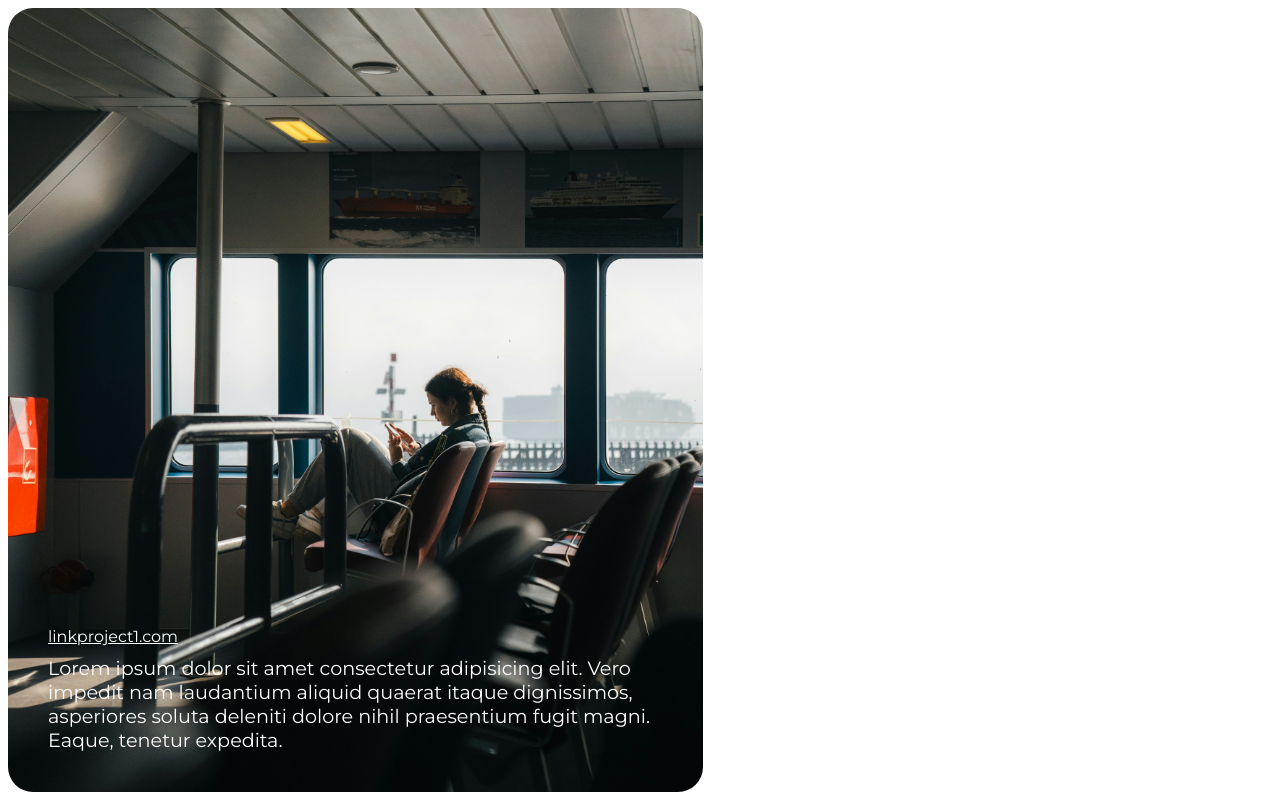
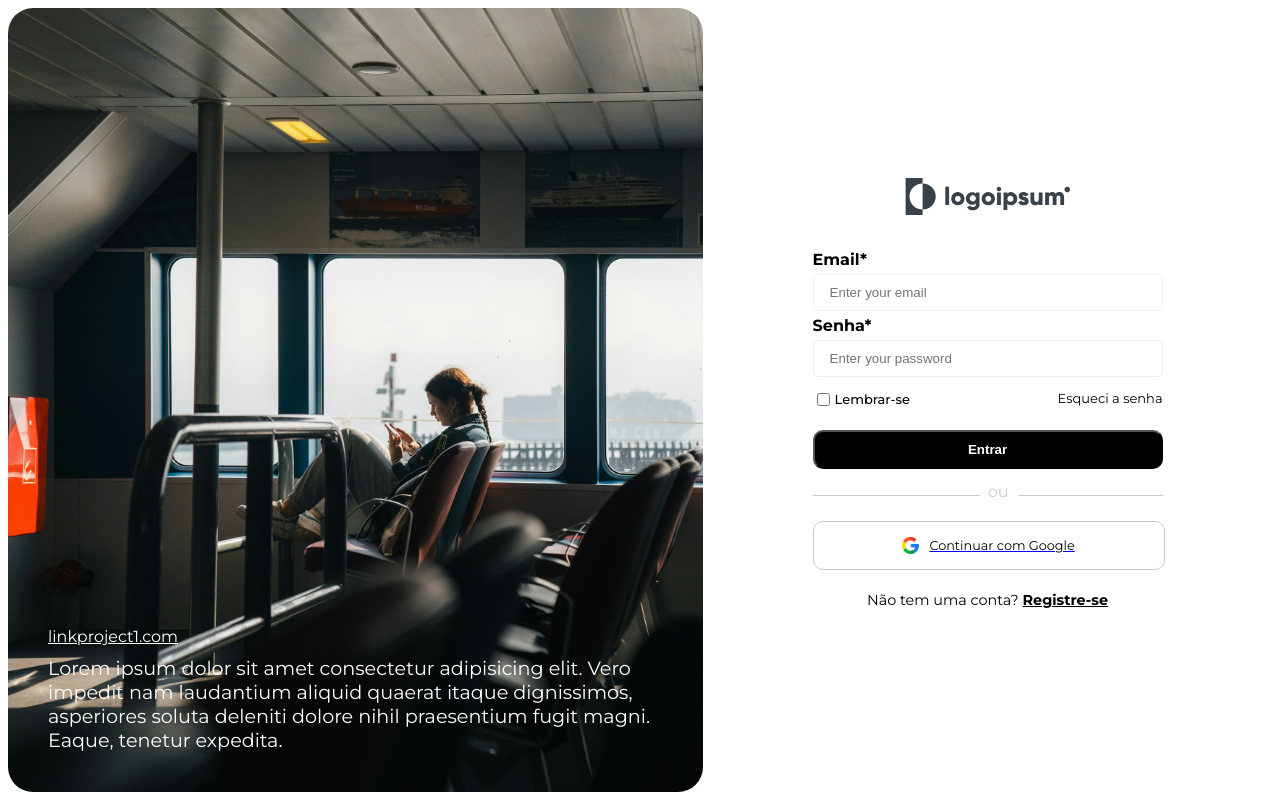
Before and after one commit to henriquepx/codeduo-frontend, a React (Vite) app: page / in a window 1280 px wide. Built offline with nearby package versions, Linux system fonts and the light colour scheme; the HTML template or start-up script is replaced by a standard one.

Commit message:
feat: login page with inputs and responsible view

```diff
--- /dev/null
+++ b/src/components/Form.tsx
@@ -0,0 +1,177 @@
+import styled from 'styled-components';
+import Logo from '/logo.svg';
+import GoogleIcon from '../assets/image.png';
+
+const FormContainer = styled.form`
+  max-width: 350px;
+  margin: 0 auto;
+  width: 100%;
+  padding: 1rem;
+
+  display: flex;
+  flex-direction: column;
+  justify-content: center;
+  align-items: center;
+  @media (max-width: 650px) {
+    max-width: 600px;
+  }
+`;
+
+const FormInputContainer = styled.div`
+  display: flex;
+  flex-direction: column;
+  width: 100%;
+  gap: 5px;
+
+  label {
+    font-weight: bold;
+    margin-right : auto;
+  }
+
+  input {
+    padding: 10px 0;
+    border-radius: 5px;
+    border: 1px solid #eeeeee;
+    padding-left: 1rem;
+  }
+`;
+
+const LogoProject = styled.img`
+  width: 170px;
+  margin-bottom: 2rem;
+`;
+
+const Button = styled.button`
+  width: 100%;
+  padding: 10px;
+  border-radius: 10px;
+  color: #fff;
+  background-color: #000000;
+  font-weight: bold;
+  cursor: pointer;
+`;
+const Register = styled.p`
+  color: #000000;
+  cursor: pointer;
+  font-family: 'Montserrat', sans-serif;
+  font-size: .9rem;
+  text-align: center;
+  margin: 1rem 0;
+  a {
+    font-weight: 700;
+    color: #000000;
+    &:hover {
+      text-decoration: underline;
+    }
+    &:visited {
+      color: #000000;
+    }
+  }
+`
+const Divider = styled.p`
+  height: 1px;
+  background-color: #cacaca;
+  border: none;
+  margin: 1.3rem 0;
+  position: relative;
+  &::before,
+  &::after {
+    content: '';
+    position: absolute;
+    top: 50%;
+    width: 45%;
+    height: 1px;
+    background-color: #cacaca;
+  }
+
+  &::before {
+    margin-right: 10px;
+  }
+
+  &::after {
+    margin-left: 10px;
+  }
+
+  span {
+    position: absolute;
+    top: -13px;
+    left: 53%;
+    transform: translateX(-50%);
+    background-color: #fff;
+    padding: 0 10px;
+    font-family: 'Montserrat', sans-serif;
+    color: #cacaca;
+  }
+`;
+const LoginWithGoogle = styled.a`
+  display: flex;
+  justify-content: center;
+  align-items: center;
+  gap: 10px;
+  width: 100%;
+  border: 1px solid #cacaca;
+  padding: .2rem 0;
+  border-radius: 10px;
+  img {
+    width: 17px;
+  }
+  p {
+    font-family: 'Montserrat', sans-serif;
+    font-size: .8rem;
+    color: #000;
+  }
+`
+const ContainerResetCheckbox = styled.div`
+  display: flex;
+  justify-content: space-between;
+  width: 100%;
+  margin: .5rem 0rem 1rem 0rem;
+  font-family: 'Montserrat', sans-serif;
+  div {
+    display: flex;
+    align-items: center;
+    gap: 2px;
+    font-size: 13px;
+    label {
+      cursor: pointer;
+      font-weight: 500;
+    }
+  }
+  a {
+    font-size: 13px;
+    cursor: pointer;
+    &:hover {
+      text-decoration: underline;
+    }
+  }
+`
+const Form = () => {
+  return (
+    <FormContainer>
+      <LogoProject src={Logo} alt="logo" />
+      <FormInputContainer>
+        <label htmlFor="email">Email*</label>
+        <input type="email" id='email' placeholder='Enter your email' />
+        <label htmlFor="password">Senha*</label>
+        <input type="password" id='password' placeholder='Enter your password' />
+
+        <ContainerResetCheckbox>
+            <div>
+                <input type="checkbox" id='checkbox' />
+                <label htmlFor="checkbox">Lembrar-se</label>
+            </div>
+            <a>Esqueci a senha</a>
+            </ContainerResetCheckbox>
+            <Button>Entrar</Button>
+            <Divider><span>ou</span></Divider>
+            <LoginWithGoogle href="#">
+                <img src={GoogleIcon} alt="Ícon do Google" />
+                <p>Continuar com Google</p>
+        </LoginWithGoogle>
+        <Register>Não tem uma conta? <a href='#'>Registre-se</a></Register>
+      </FormInputContainer>
+    </FormContainer>
+  )
+}
+
+export default Form
--- a/src/pages/Login.tsx
+++ b/src/pages/Login.tsx
@@ -1,6 +1,7 @@
 import React from 'react';
 import styled from 'styled-components';
 import BackgroundImage from '../assets/img2.jpg';
+import Form from '../components/Form';
 
 const LoginPageContainer = styled.div`
   display: flex;
@@ -17,6 +18,9 @@ const FormContainer = styled.div`
   align-items: center;
   justify-content: center;
   border-radius: 10px;
+  @media (max-width: 650px) {
+    width: 90%;
+  }
 `;
 
 const PhotosSlider = styled.div`
@@ -28,6 +32,9 @@ const PhotosSlider = styled.div`
   background-repeat: no-repeat;
   position: relative;
   border-radius: 25px;
+  @media (max-width: 650px) {
+    display: none;
+  }
 `;
 
 const TextContainer = styled.div`
@@ -64,7 +71,7 @@ const Login: React.FC = () => {
         </TextContainer>
       </PhotosSlider>
       <FormContainer>
-        {/* Formulário de login */}
+          <Form />
       </FormContainer>
     </LoginPageContainer>
   );
```
Also changed, not shown: public/logo.svg (added), src/assets/image.png (added).
